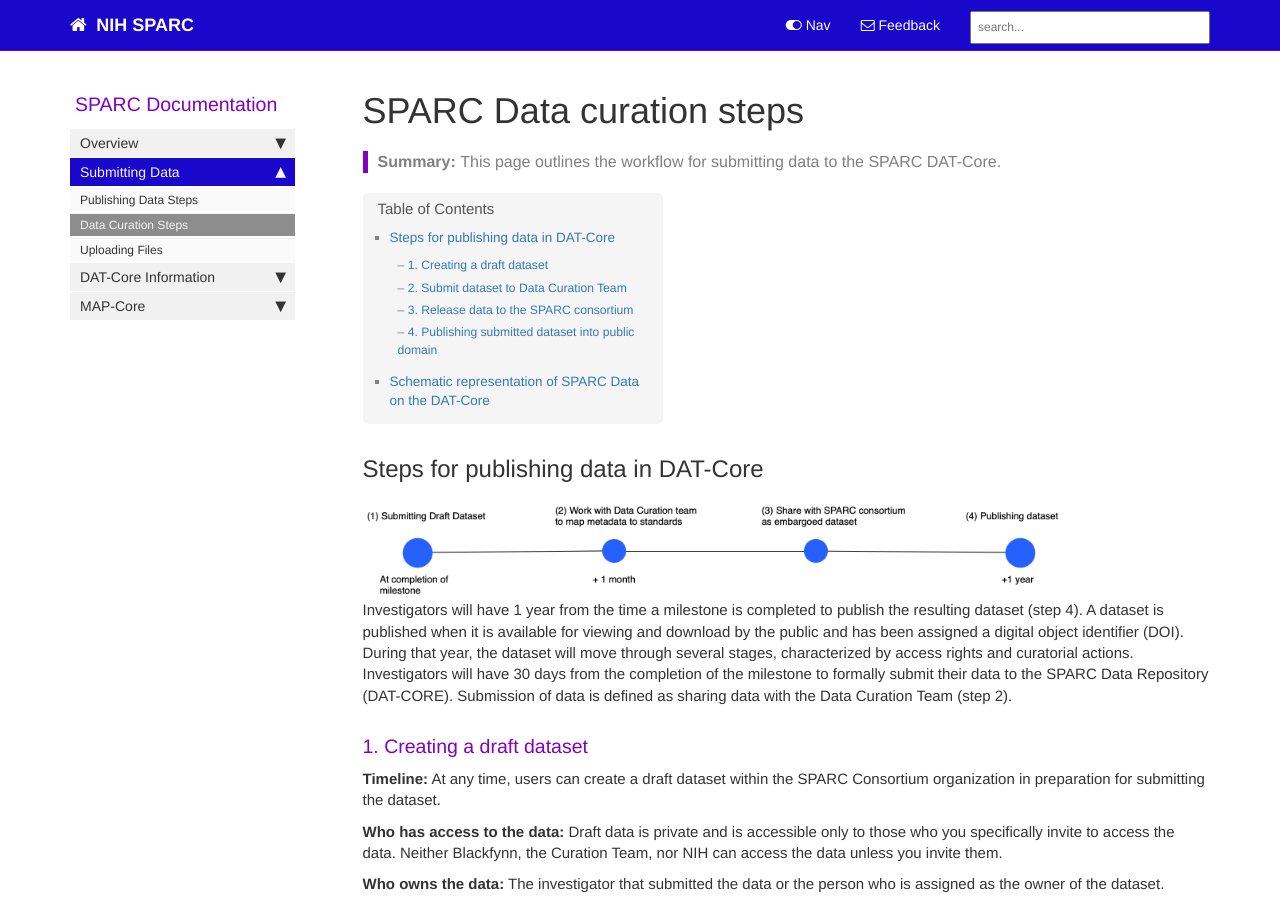
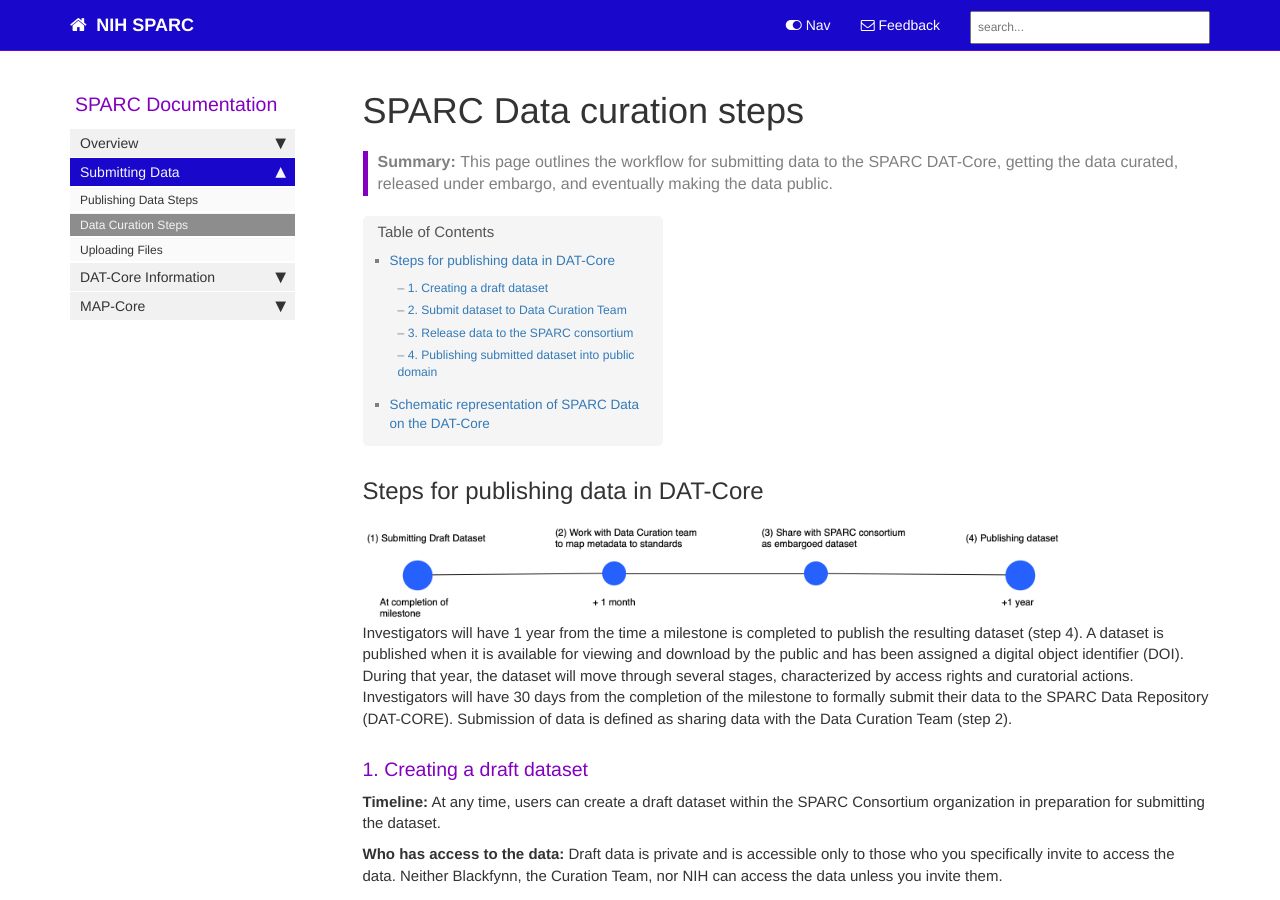
Before and after one commit to tgbugs/docs.sparc.science, a Jekyll site: the page built from pages/data_submission/submit_data.md, in a window 1280 px wide and 900 px high. Built offline with Jekyll 4.4.1, drawn with Linux system fonts in a browser that asks for light colours; nearby versions of some CDN libraries; comment, search, counter and statistics services are not loaded; some of the changed text lies outside the part shown.

Commit message:
Update submit_data.md

```diff
--- a/pages/data_submission/submit_data.md
+++ b/pages/data_submission/submit_data.md
@@ -3,7 +3,7 @@ title: "SPARC Data curation steps"
 keywords: documentation, github
 sidebar: sparc_sidebar
 permalink: submit_data.html
-summary: This page outlines the workflow for submitting data to the SPARC DAT-Core.
+summary: This page outlines the workflow for submitting data to the SPARC DAT-Core, getting the data curated, released under embargo, and eventually making the data public.
 folder: general
 ---
 
```
Also changed, not shown: other parts of pages/data_submission/submit_data.md (+1 -1 lines).
